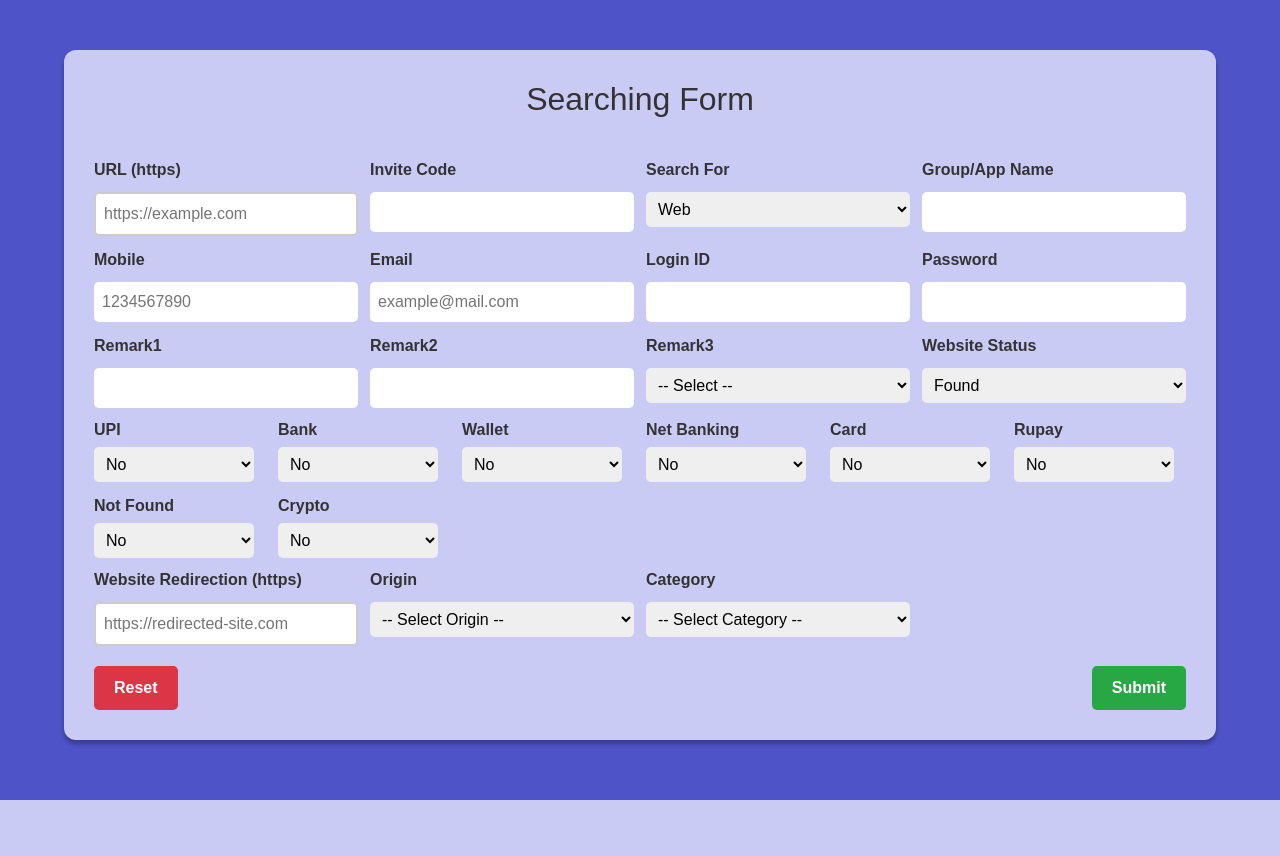
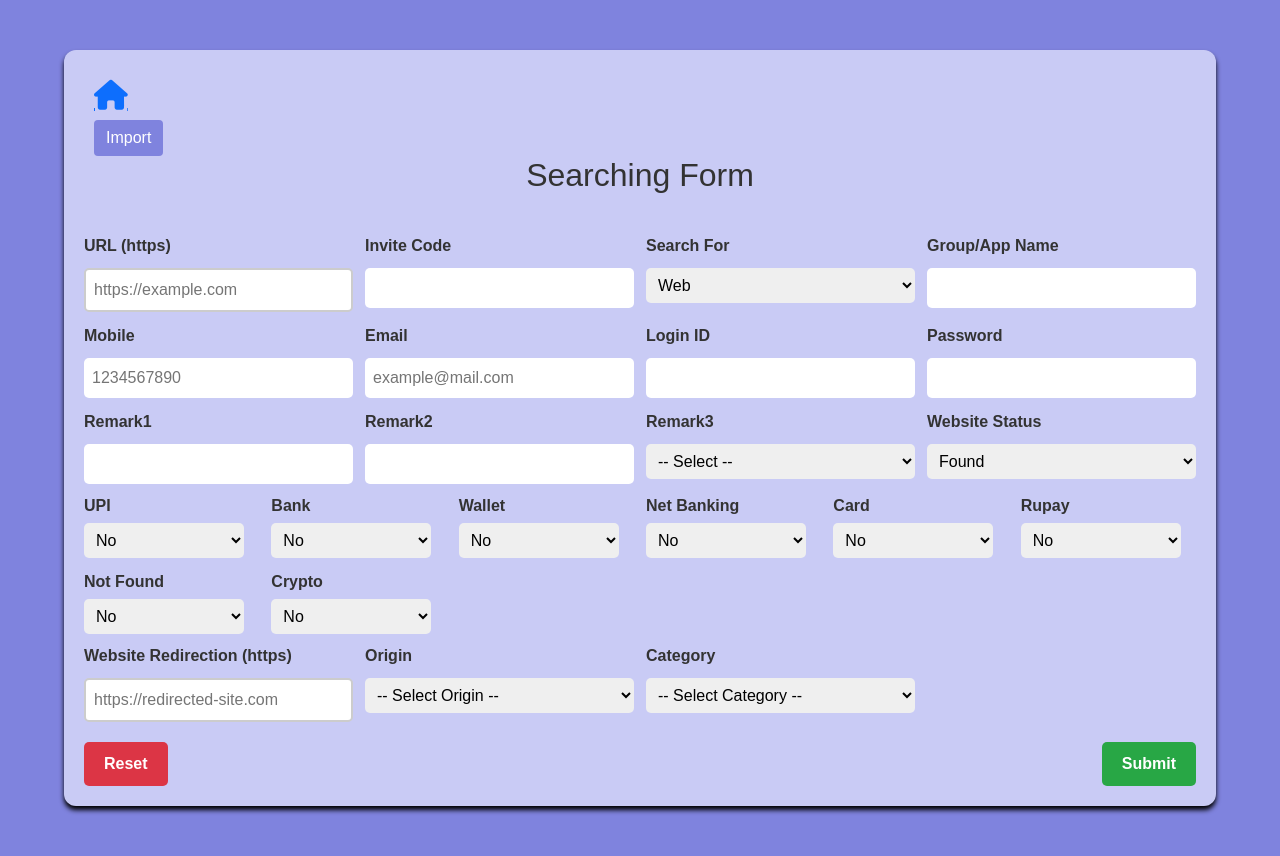
Before and after one commit to antimoneylaundring/aml_dispatcher, a PHP site: page /working.php in a window 1280 px wide. Before the commit the page ends 800 px from the top, so only its background shows below. Run offline with PHP 8.4, Linux system fonts and the light colour scheme.

Commit message:
adding button in working page

```diff
--- a/all_credential.php
+++ b/all_credential.php
@@ -157,6 +157,10 @@ if (isset($_GET['export'])) {
                     <button type="submit" name="export" value="1" onclick="exportFiltered()" style="margin-left: 10px; padding: 6px 12px; background-color: #4CAF50; color: white; border: none; border-radius: 4px;">
                         Export CSV
                     </button>
+                    <button type="submit" name="import" value="1" onclick="importFiltered()" style="margin-left: 10px; padding: 6px 12px; background-color: #7f83de; color: white; border: none; border-radius: 4px;">
+                         Import
+                        </button>
+
                 </form>
 
                 <div class="card mt-4">
--- a/assets/css/working.css
+++ b/assets/css/working.css
@@ -1,17 +1,17 @@
 body {
-  background: #4e54c8;
+  background: #7f83de;
   font-family: Arial, sans-serif;
 }
 
 .form-container {
   background-color: #c9cbf5;
-  padding: 30px 30px;
+  padding: 20px 20px;
   border-radius: 12px;
   width: 90%;
   max-width: 1500px;
   margin: 50px auto;
   color: #333;
-  box-shadow: 0 4px 5px rgba(0, 0, 0, 0.3);
+  box-shadow: 0 4px 5px rgb(0, 0, 0);
 }
 
 .form-container h2 {
@@ -65,7 +65,6 @@ body {
   background-color: #28a745;
   color: white;
 }
-
 .reset-btn {
   background-color: #dc3545;
   color: white;
@@ -104,3 +103,11 @@ body {
 .last-row {
   margin-top: 10px;
 }
+/* .home-button i {
+  font-size: 62px;
+  background: #f7f5f5;
+ -webkit-text-fill-color: rgb(247, 245, 245);
+  display: inline-block;
+  margin: 10px;
+  transition: transform 0.3s ease;
+} */
--- a/working.php
+++ b/working.php
@@ -1,5 +1,7 @@
+<?php include 'includes/db.php'; ?>
 <!DOCTYPE html>
 <html lang="en">
+
 <head>
   <meta charset="UTF-8">
   <title>Searching Form</title>
@@ -8,9 +10,19 @@
   <link rel="stylesheet" href="https://cdnjs.cloudflare.com/ajax/libs/font-awesome/6.5.0/css/all.min.css">
   <link rel="stylesheet" href="assets/css/working.css">
 </head>
+
 <body>
+  <div class="form-container">
 
-<div class="form-container">
+      <a href="index.php" class="home-button">
+        <!-- <i class="fas fa-home" style="font-size: 62px; display: inline-block; margin: 10px; transition: transform 0.3s ease;"></i> -->
+        <i class="fas fa-home"
+          style="font-size: 30px; display: flex; margin: 10px;"></i>
+      </a>
+      <button type="submit" name="ixport" value="1" onclick="importFiltered()"
+        style="margin-left: 10px; padding: 6px 12px; background-color: #7f83de; color: white; border: none; border-radius: 4px;">
+        Import
+      </button>
     <h2>Searching Form</h2>
     <form>
       <div class="form-grid">
@@ -19,6 +31,7 @@
           <label for="url">URL (https)</label>
           <input type="url" id="url" name="url" placeholder="https://example.com" required pattern="https://.*">
         </div>
+
 
         <div class="form-group">
           <label for="invite">Invite Code</label>
@@ -163,7 +176,8 @@
       <div class="form-grid last-row">
         <div class="form-group">
           <label for="redirect">Website Redirection (https)</label>
-        <input type="url" id="redirect" name="redirect" placeholder="https://redirected-site.com" pattern="https://.*">
+          <input type="url" id="redirect" name="redirect" placeholder="https://redirected-site.com"
+            pattern="https://.*">
         </div>
 
         <div class="form-group">
@@ -260,4 +274,5 @@
   </div>
 
 </body>
+
 </html>
```
Lines whose indentation alone changed are shown as unchanged.
